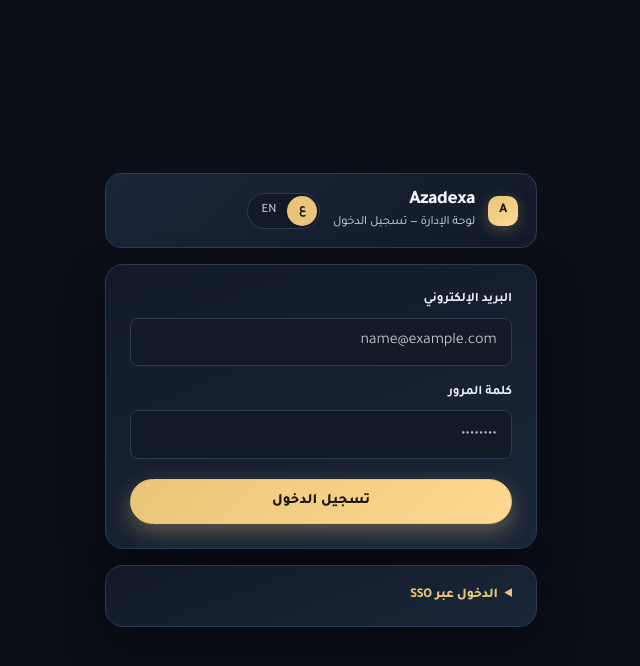
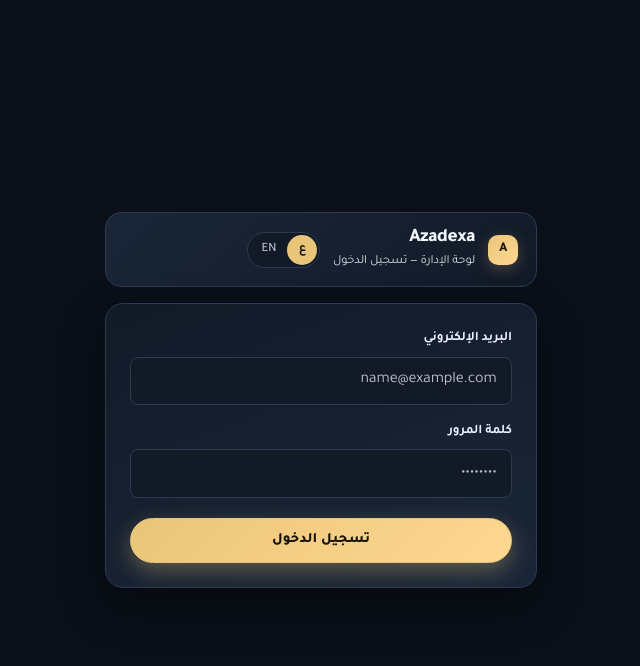
Before and after one commit to AbuAzad2025/Orion-Store, a Flask app: page /admin/login in a window 1280 px wide. Shown: the top 666 px of the page, without its empty margins (319-959 px from the left). Run offline with Flask 3, Linux system fonts and the light colour scheme; data comes from the database, SQL or seed files in the repository; data that the repository does not hold is empty.

Commit message:
cleanup: remove non-functional SSO section from admin login

```diff
--- a/07-ADMIN/templates/admin_login.html
+++ b/07-ADMIN/templates/admin_login.html
@@ -60,28 +60,6 @@
       </form>
     </section>
 
-    <details class="orion-card orion-auth-sso">
-      <summary>{{ t('الدخول عبر SSO', 'Sign in via SSO') }}</summary>
-      <form action="/admin/sso/exchange" method="post">
-        <input type="hidden" name="csrf_token" value="{{ csrf_token() }}">
-        <div class="orion-auth-field">
-          <label class="orion-auth-label" for="sso-provider-code">{{ t('رمز مزوّد SSO', 'SSO provider code') }}</label>
-          <input id="sso-provider-code" name="provider_code" type="text" required class="orion-input w-full"
-                 placeholder="provider-code" aria-label="{{ t('رمز مزوّد SSO', 'SSO provider code') }}">
-        </div>
-        <div class="orion-auth-field">
-          <label class="orion-auth-label" for="sso-email">{{ t('البريد الخارجي', 'External email') }}</label>
-          <input id="sso-email" name="external_email" type="email" required class="orion-input w-full"
-                 placeholder="name@example.com" aria-label="{{ t('البريد الإلكتروني الخارجي لـ SSO', 'External email for SSO') }}">
-        </div>
-        <div class="orion-auth-field">
-          <label class="orion-auth-label" for="sso-tenant">{{ t('معرّف المتجر', 'Store identifier') }}</label>
-          <input id="sso-tenant" name="tenant_slug" type="text" required class="orion-input w-full"
-                 value="{{ request.args.get('tenant_slug', '') }}" placeholder="my-store" aria-label="{{ t('معرّف المتجر لـ SSO', 'Store identifier for SSO') }}">
-        </div>
-        <button type="submit" class="orion-btn w-full">{{ t('دخول عبر SSO', 'Sign in via SSO') }}</button>
-      </form>
-    </details>
   </main>
   <script src="{{ url_for('admin_assets.static', filename='js/admin_utils.js') }}"></script>
   <script src="{{ url_for('admin_assets.static', filename='js/api_client.js') }}"></script>
```
